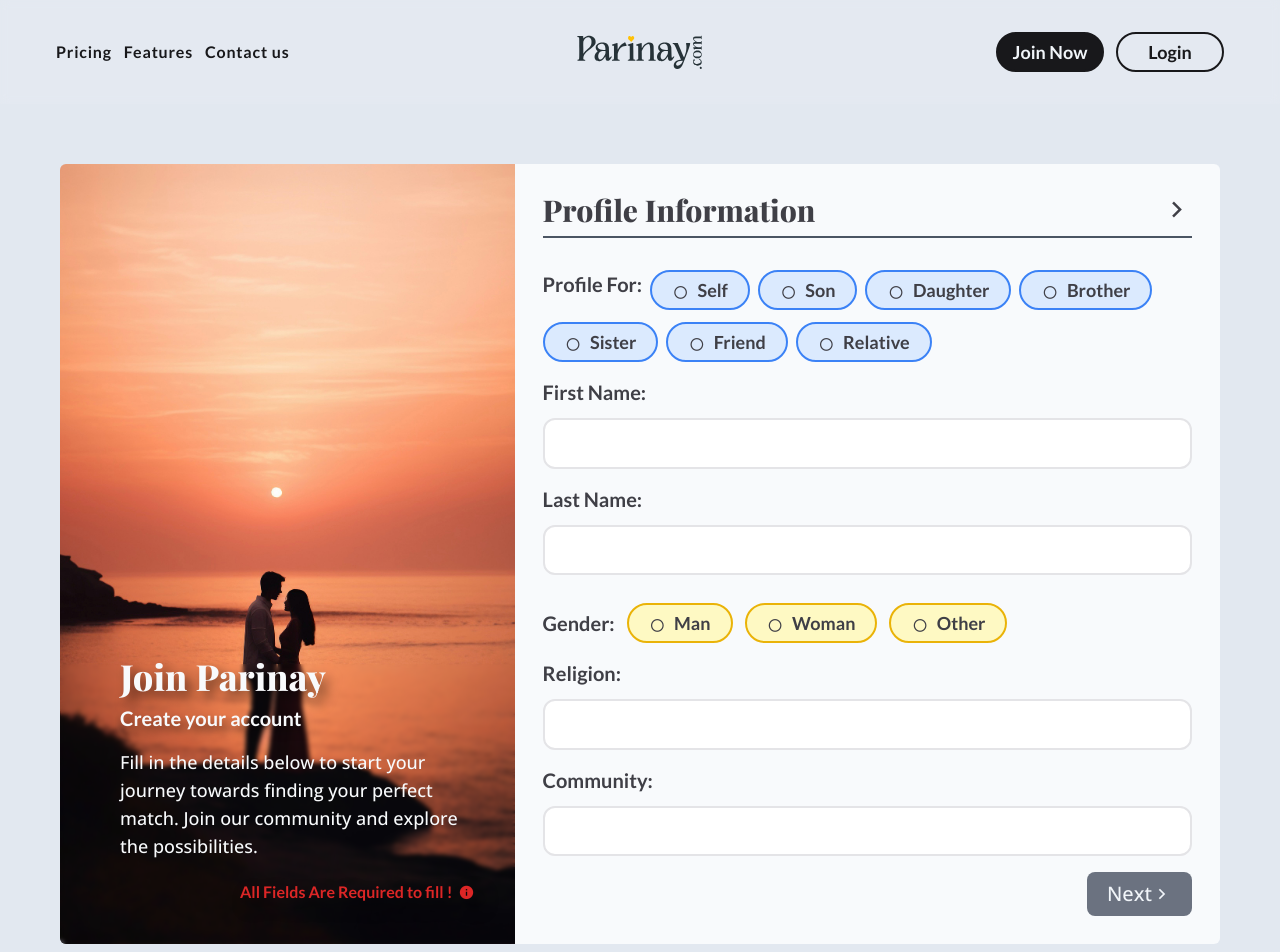
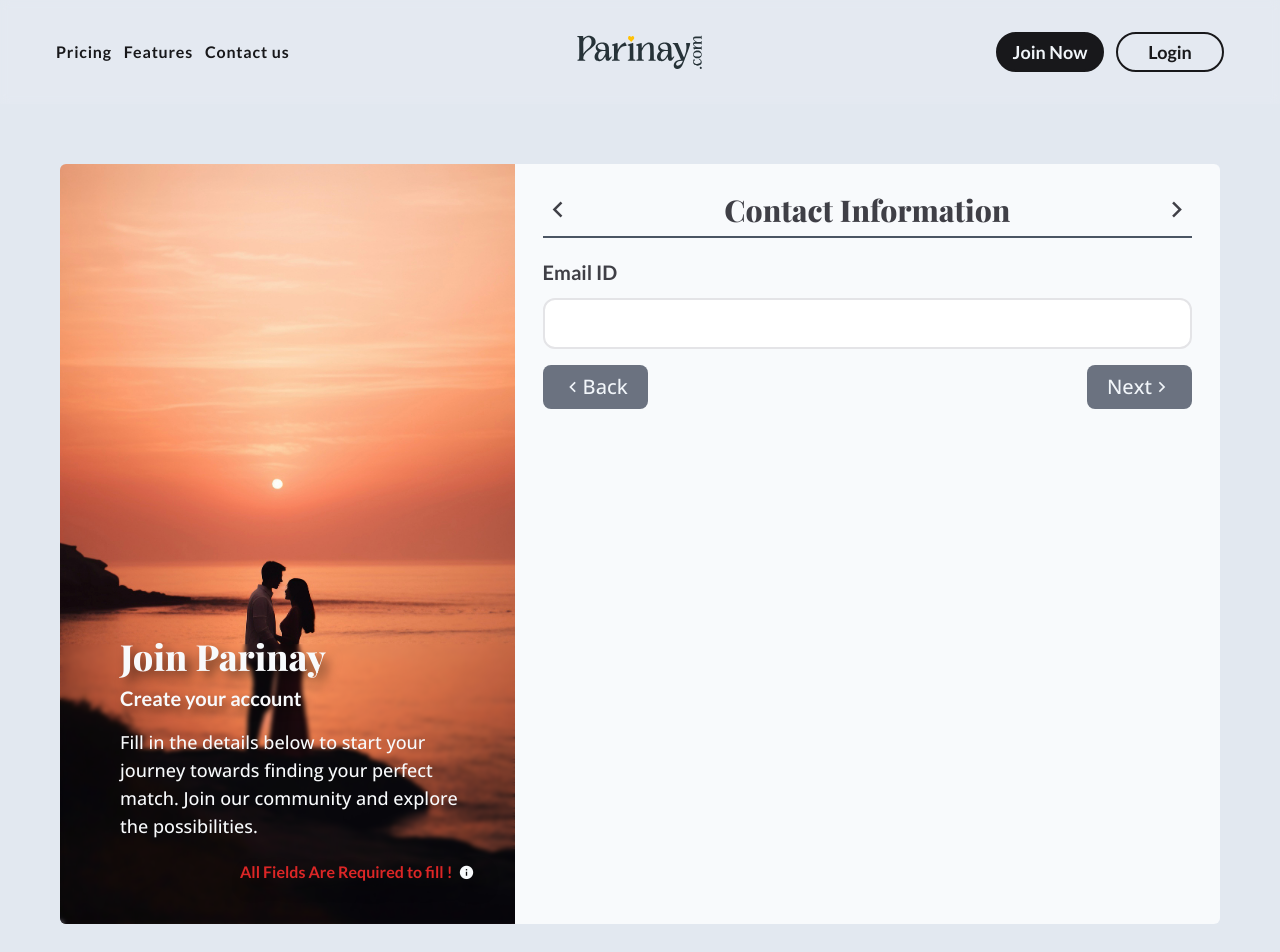
Before and after one commit to JyotiInHex/Parinay, a React (Create React App) app: page /register in a window 1280 px wide. Shown: the top 952 px of the page. Built offline with nearby package versions, Linux system fonts and the light colour scheme; the HTML template or start-up script is replaced by a standard one; a web font is replaced by a local one.

Commit message:
today last

```diff
--- a/src/auth/register.jsx
+++ b/src/auth/register.jsx
@@ -1,9 +1,9 @@
-import React, { useEffect, useState } from "react";
+import React, {useState } from "react";
 import registerBg from "../assets/registration-2.webp";
 import validation from "./validation";
 
 const Register = () => {
-  const [step, setStep] = useState(1);
+  const [step, setStep] = useState(2);
   const [formData, setFormData] = useState({
     profileFor: "",
     fName: "",
@@ -38,10 +38,6 @@ const Register = () => {
     }));
     setIsDropdownOpen(null);
   };
-
-  // useEffect(() => {
-  //   setErrors(validation(step, formData));
-  // }, [formData, step]);
 
   const handleNext = () => {
     const currentError = validation(step, formData);
@@ -88,7 +84,7 @@ const Register = () => {
             </p>
             <span className="pointer-events-none text-base text-red-600 text-shadow-5xl text-right mt-5 font-lato font-semibold">
               All Fields Are Required to fill !&nbsp;&nbsp;
-              <i className="ri-information-fill font-normal"></i>
+              <i className="ri-information-fill text-slate-50 font-normal"></i>
             </span>
           </div>
           <form
@@ -314,7 +310,9 @@ const Register = () => {
                         required
                         onChange={handleChange}
                       />
+                      {errors.email && (<p className="error">{errors.email}</p>)}
                     </label>
+
                     <div className="flex flex-row justify-between items-center w-full h-auto">
                       <button
                         className="self-end w-fit h-auto px-5 py-2 bg-gray-500 rounded-lg flex justify-between items-center text-xl text-slate-100 font-opensans font-medium transition-all hover:bg-gray-600"
--- a/src/auth/validation.jsx
+++ b/src/auth/validation.jsx
@@ -1,5 +1,5 @@
-function validation(step, check) {
-  const { profileFor, fName, lName, gender, religion, community,email } = check;
+function validation(step, data) {
+  const { profileFor, fName, lName, gender, religion, community, email} = data;
   let errors = {};
   const emailPattern = /^[^\s@]+@[^\s@]+\.[^\s@]+$/;
   const passwordPattern =
@@ -26,7 +26,11 @@ function validation(step, check) {
         errors.community = "Enter community.";
       }
       break;
-
+    case 2:
+      if (email === ""){
+        errors.email = 'Enter Email ID'
+      }
+      break;
     default:
       break;
   }
```
